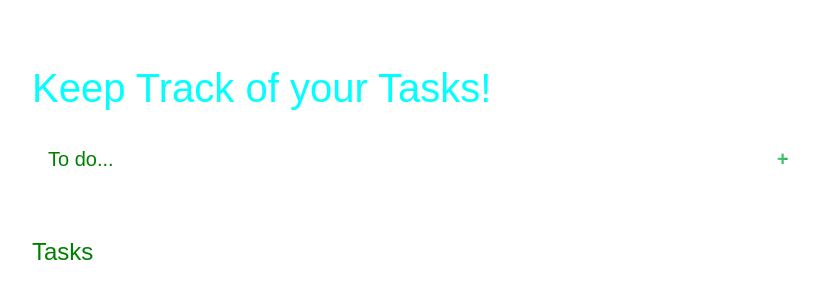
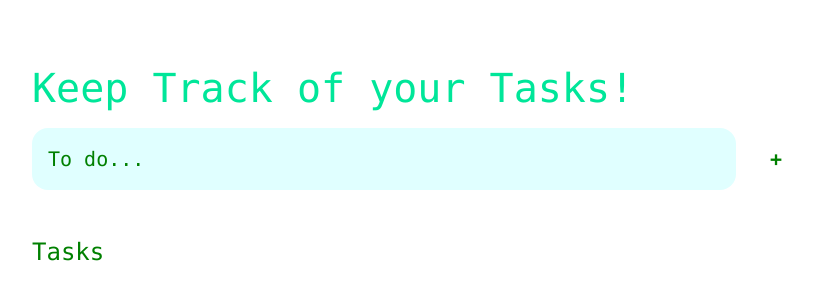
Before and after one commit to SammieStephenson/TaskTrack, a website: page index.html in a window 1280 px wide. Shown: the part 128-430 px from the top of the page, without its empty margins (224-1043 px from the left). Drawn offline with nearby package versions, Linux system fonts and the light colour scheme.

Commit message:
Edit CSS

```diff
--- a/app.js
+++ b/app.js
@@ -1,6 +1,6 @@
 var currentTime = new Date().getHours();
 if (document.body) {
-    if (7 <= currentTime && currentTime < 22) {
+    if (7 <= currentTime && currentTime < 19) {
         document.body.background = "/images/Sunrise.jpg";
     }
     else {
--- a/index.html
+++ b/index.html
@@ -13,9 +13,10 @@
 
 <body>
     <section class="day">
-        <div class="task" style="margin-top:20vh">
+        <div class="task" style="margin-top:20vh; background-color: rgba(255, 255, 255, 0.8);
+        ">
             <header>
-                <h1>Keep Track of your Tasks!</h1>
+                <h1><strong>Keep Track of your Tasks!</strong></h1>
                 <form id="new-task-form">
                     <input type="text" name="new-task-input" id="new-task-input" placeholder="To do..." />
                     <input type="submit" id="new-task-submit" value=" + " />
--- a/style.css
+++ b/style.css
@@ -1,7 +1,7 @@
 * {
     margin: 0;
     box-sizing: border-box;
-    font-family: "didot", sans-serif;
+    font-family: "Monaco", sans-serif;
 }
 
 /* body {
@@ -22,7 +22,7 @@ header {
 header h1 {
     font-size: 2.5rem;
     font-weight: 300;
-    color: aqua;
+    color: rgb(0, 230, 153);
     margin-bottom: 1rem;
 }
 
@@ -41,7 +41,7 @@ button {
 
 #new-task-input {
     flex: 1 1 0%;
-    background-color: lightcyan);
+    background-color: lightcyan;
     padding: 1rem;
     border-radius: 1rem;
     margin-right: 1rem;
@@ -57,7 +57,7 @@ button {
     color: green;
     font-size: 1.25rem;
     font-weight: 700;
-    background-image: linear-gradient(to right, aquamarine, green);
+    background-color: green;
     -webkit-background-clip: text;
     -webkit-text-fill-color: transparent;
     cursor: pointer;
@@ -112,7 +112,7 @@ main {
 }
 
 .task .content .text:not(:read-only) {
-    color: aqua;
+    color: green;
 }
 
 .task .actions {
@@ -138,7 +138,7 @@ main {
 }
 
 .task .actions .edit {
-    background-image: linear-gradient(to right, aqua, green);
+    background-color: green;
     -webkit-background-clip: text;
     -webkit-text-fill-color: transparent;
 }
```
